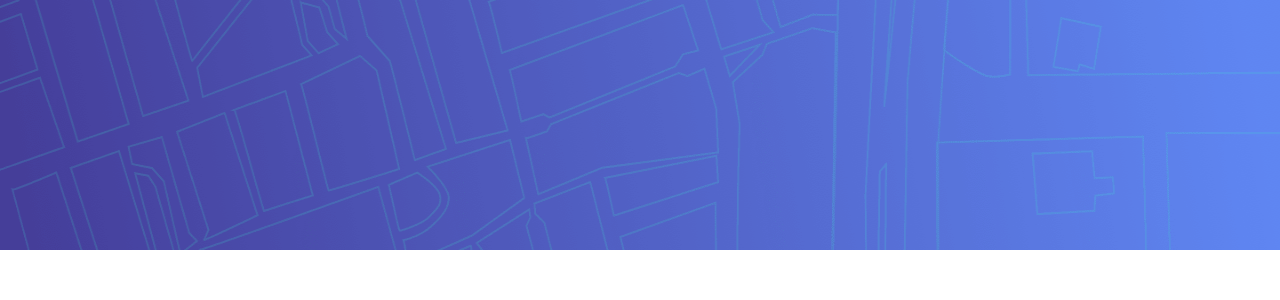
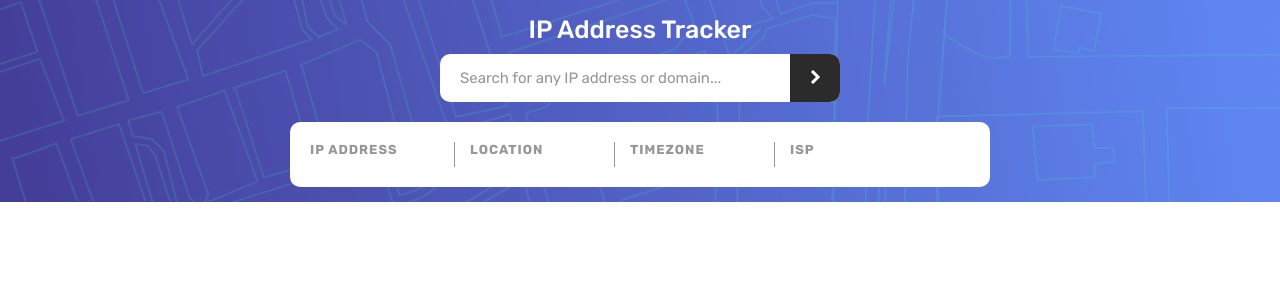
Before and after one commit to SwastikSonkusare/IP-Address-Tracker, a React (Create React App) app: page / in a window 1280 px wide. Shown: the top 300 px of the page. Built offline with nearby package versions, Linux system fonts and the light colour scheme.

Commit message:
added: geoLocation api

```diff
--- a/package.json
+++ b/package.json
@@ -6,6 +6,7 @@
     "@testing-library/jest-dom": "^5.11.4",
     "@testing-library/react": "^11.1.0",
     "@testing-library/user-event": "^12.1.10",
+    "axios": "^0.21.1",
     "node-sass": "4.14.1",
     "react": "^17.0.2",
     "react-dom": "^17.0.2",
--- a/src/components/Header/Header.js
+++ b/src/components/Header/Header.js
@@ -1,13 +1,80 @@
-import React from "react";
+import React, { useState, useEffect } from "react";
 
-import headerbg from "../../assets/images/pattern-bg.png";
+import arrowImage from "../../assets/images/icon-arrow.svg";
+import axios from "axios";
 
 import "./Header.scss";
 
 const Header = () => {
+  const [inputVal, setInputVal] = useState("");
+  const [query, setQuery] = useState();
+  const [result, setResult] = useState();
+
+  useEffect(() => {
+
+
+    getGeoLocation();
+  }, [query]);
+
+
+  const getGeoLocation = async () => {
+    if (!query) {
+      return;
+    } else {
+      try {
+        const response = await axios.get(
+          `https://geo.ipify.org/api/v1?apiKey=at_BBgd3hcdxXMTCNhPQkm6RiaIejaZ1&ipAddress=${query}`
+        );
+
+        await setResult(response.data);
+      } catch (e) {
+        console.log(e);
+      }
+      console.log(result);
+    }
+  };
+
+  const getSearch = (e) => {
+    e.preventDefault();
+    setQuery(inputVal);
+    setInputVal("");
+  };
+
   return (
     <header>
-      <img src={headerbg} alt="Header bg"></img>
+      <div className="tracker">
+        <h1 className="tracker__title">IP Address Tracker</h1>
+        <form className="tracker__input-container" onSubmit={getSearch}>
+          <input
+            value={inputVal}
+            onChange={(e) => setInputVal(e.target.value)}
+            type="text"
+            placeholder="Search for any IP address or domain..."
+          ></input>
+          <button type="submit" className="tracker__button">
+            <img src={arrowImage} alt="arrow svg"></img>
+          </button>
+        </form>
+
+        <div className="tracker__container">
+          <div className="content">
+            <h4 className="content__name">ip address</h4>
+            <p className="content__value">{result?.ip}</p>
+          </div>
+          <div className="content">
+            <h4 className="content__name">location</h4>
+            <p className="content__value">{result?.location?.city}</p>
+          </div>
+          <div className="content">
+            <h4 className="content__name">timezone</h4>
+            <p className="content__value">{result?.location?.timezone}</p>
+          </div>
+          <div className="content">
+            <h4 className="content__name">isp</h4>
+            <p className="content__value">{result?.isp}</p>
+          </div>
+        </div>
+      </div>
     </header>
   );
 };
--- a/src/components/Header/Header.scss
+++ b/src/components/Header/Header.scss
@@ -1,8 +1,93 @@
 header {
-    height: 25rem;
+    background-image: url(../../assets/images/pattern-bg.png);
+    background-size: cover;
+    background-repeat: no-repeat;
+    background-position: center center;
+    padding: 1.5rem 1.5rem 1.5rem 1.5rem;
+}
 
-    & img {
-        width: 100%;
+.tracker {
+    max-width: 70rem;
+    margin: 0 auto;
+    text-align: center;
+
+    &__title {
+        color: #fff;
+        font-size: 2.5rem;
+        font-weight: 500;
+        margin-bottom: 1rem;
+    }
+
+    &__input-container {
+        position: relative;
+        max-width: 40rem;
+        margin: 0 auto 2rem auto;
+
+        & > input {
+            width: 100%;
+            padding: 1.5rem 2rem;
+            border: none;
+            border-radius: 10px;
+            font-size: 1.5rem;
+            color: hsl(0, 0%, 17%);
+
+            &::placeholder {
+                color: hsl(0, 0%, 59%);
+                font-size: 1.5rem;
+                // vertical-align: ;
+            }
+
+            &:focus {
+                outline: none;
+            }
+        }
+    }
+
+    &__container {
+        position: relative;
+        background-color: #fff;
+        padding: 2rem;
+        border: none;
+        border-radius: 10px;
+        display: grid;
+        // justify-content: space-between;
+        grid-template-columns: repeat(auto-fit, minmax(10rem, 16rem));
+        text-align: initial;
+        z-index: 10;
+        // transform: translateY(50%);
+    }
+
+
+    &__button {
+        position: absolute;
+        right: 0;
+        width: 5rem;
         height: 100%;
+        background-color:hsl(0, 0%, 17%);
+        border: none;
+        border-top-right-radius: 10px;
+        border-bottom-right-radius: 10px;
     }
 }
+
+.content {
+   display: flex;
+   flex-direction: column;
+   grid-gap: 1rem;
+   margin-right: 1.5rem;
+
+   &:not(:last-child) {
+       border-right: 1px solid hsl(0, 0%, 59%);
+   }
+
+    &__name {
+        color: hsl(0, 0%, 59%);
+        font-size: 1.3rem;
+        text-transform: uppercase;
+        letter-spacing: 1px;
+    }
+
+    &__value {
+
+    }
+}
```
Also changed, not shown: 1 other file (tests, documents, lock files or other folders).
